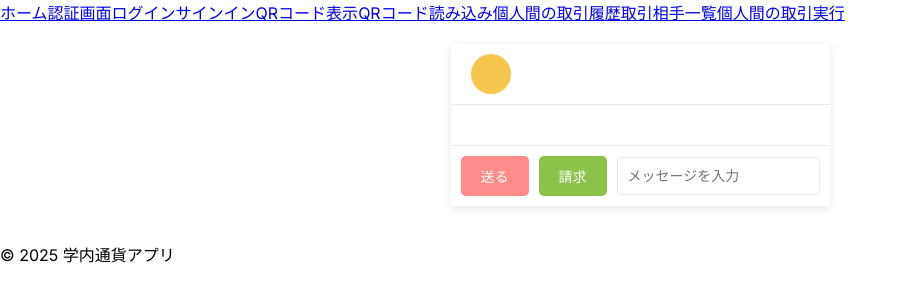
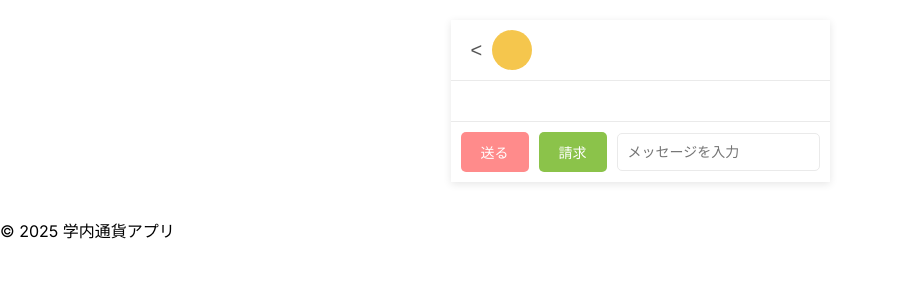
Before and after one commit to masa00913/my-app, a Next.js app: page /send/individual_transaction in a window 1280 px wide. Shown: the top 302 px of the page, without its empty margins (0-906 px from the left). Built offline with nearby package versions, Linux system fonts and the light colour scheme.

Commit message:
上のタグをすべて消し去った

```diff
--- a/src/app/components/Layout.tsx
+++ b/src/app/components/Layout.tsx
@@ -8,8 +8,7 @@ interface Props {
 export default function Layout({ children }: Props) {
   return (
     <div>
-      <header>
-        {/* ヘッダー */}
+      {/* <header>
         <nav>
           <Link href="/home">ホーム</Link>
           <Link href="/auth">認証画面</Link>
@@ -21,7 +20,7 @@ export default function Layout({ children }: Props) {
           <Link href="/send/send_list">取引相手一覧</Link>
           <Link href="/send/send_meiji_point">個人間の取引実行</Link>
         </nav>
-      </header>
+      </header> */}
       <main>
         {children}
       </main>
--- a/src/app/pay/pay_QRdisplay/components/Pay_QRDisplay.tsx
+++ b/src/app/pay/pay_QRdisplay/components/Pay_QRDisplay.tsx
@@ -55,7 +55,7 @@ export default function PayQRDisplay({ userName , balance }: Props) {
   return (
     <div className={styles.body}>
       <div className={styles.header}>
-        <button className={styles.close_button}>×</button>
+        <button className={styles.close_button} onClick={() => window.location.href = '/home'}>×</button>
         <div className={styles.header_title}>支払い</div>
         <div style={{ width: '40px' }}></div>
       </div>
--- a/src/app/pay/pay_QRread/components/Pay_QRRead.tsx
+++ b/src/app/pay/pay_QRread/components/Pay_QRRead.tsx
@@ -1,6 +1,7 @@
 import React, { useState } from 'react';
 import { Scanner, IDetectedBarcode} from '@yudiel/react-qr-scanner';
 import { useRouter } from 'next/navigation';
+import styles from './styles.module.css';
 
 interface ExchangeResponse {
   success: boolean;
@@ -92,6 +93,7 @@ export default function PayQRRead({userName}: Props) {
 
   return (
     <div>
+      <button onClick={() => window.location.href = '/home'}>×</button>
       <h1>QRコードを読み込んでポイント交換</h1>
 
       <div style={{ width: '300px' }}>
--- a/src/app/send/individual_transaction/components/IndividualTransactionHistory.tsx
+++ b/src/app/send/individual_transaction/components/IndividualTransactionHistory.tsx
@@ -64,7 +64,10 @@ export default function IndividualTransactionHistory({userName,recipient}: Props
       {error && <p>{error}</p>}
 
       <div className={styles.container_in}>
+
       <header className={styles.header}>
+      <button className={styles.back_button} onClick={() => window.location.href = '/home'}>&lt;</button>
+
         <div className={styles.user_icon}></div>
         <div className={styles.user_name}>{recipient}</div>
       </header>
--- a/src/app/send/individual_transaction/styles.module.css
+++ b/src/app/send/individual_transaction/styles.module.css
@@ -27,6 +27,15 @@ padding: 10px 20px;
 background-color: #fff;
 border-bottom: 1px solid #eaeaea;
 }
+.back_button {
+  border: none;
+  background: none;
+  font-size: 20px;
+  color: #555;
+  margin-right: 10px;
+  padding: 0;
+  cursor: pointer; /* Change cursor shape */
+}
 
 .user_icon {
 width: 40px;
@@ -34,6 +43,7 @@ height: 40px;
 background-color: #f5c64d;
 border-radius: 50%;
 }
+
 
 .user_name {
 margin-left: 10px;
```
